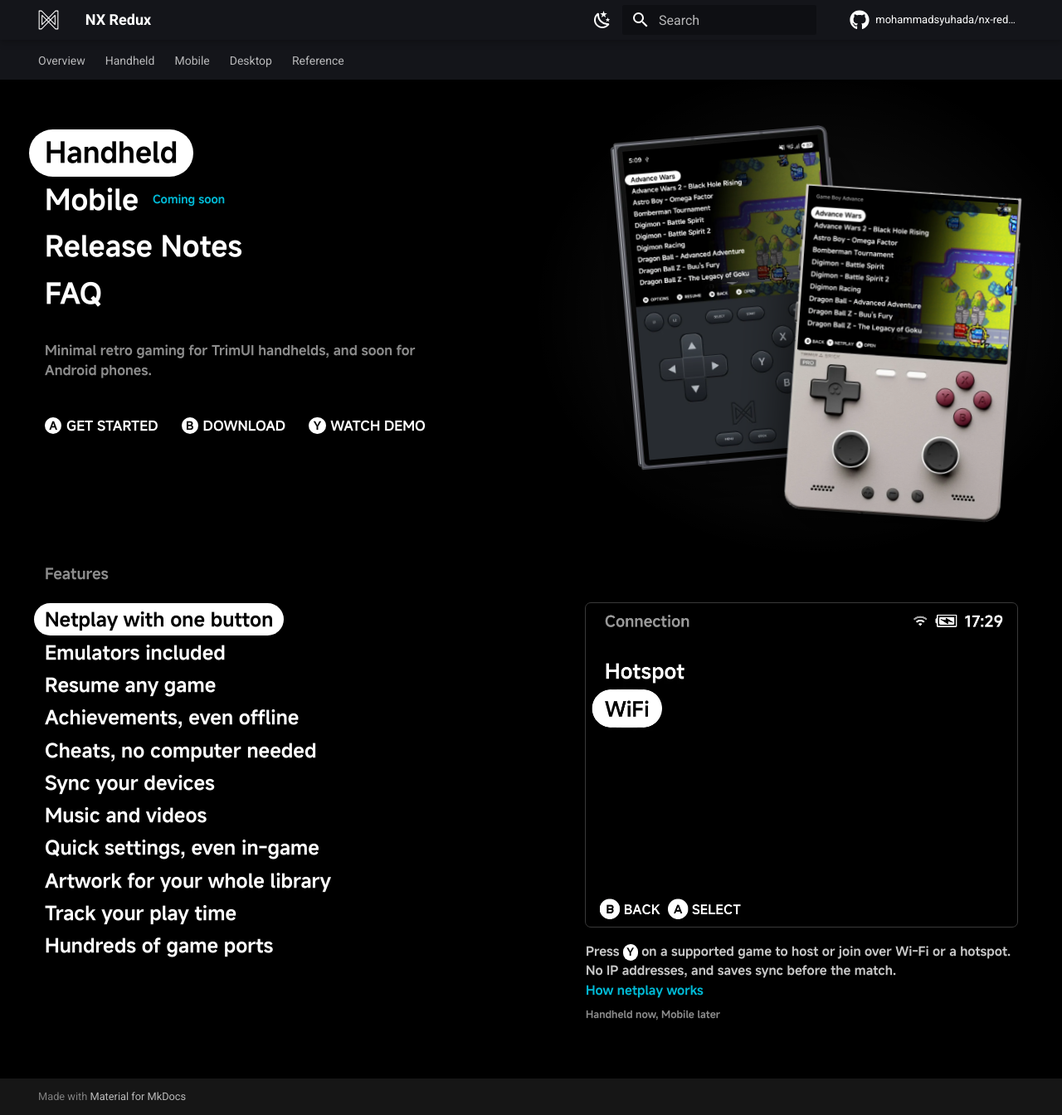
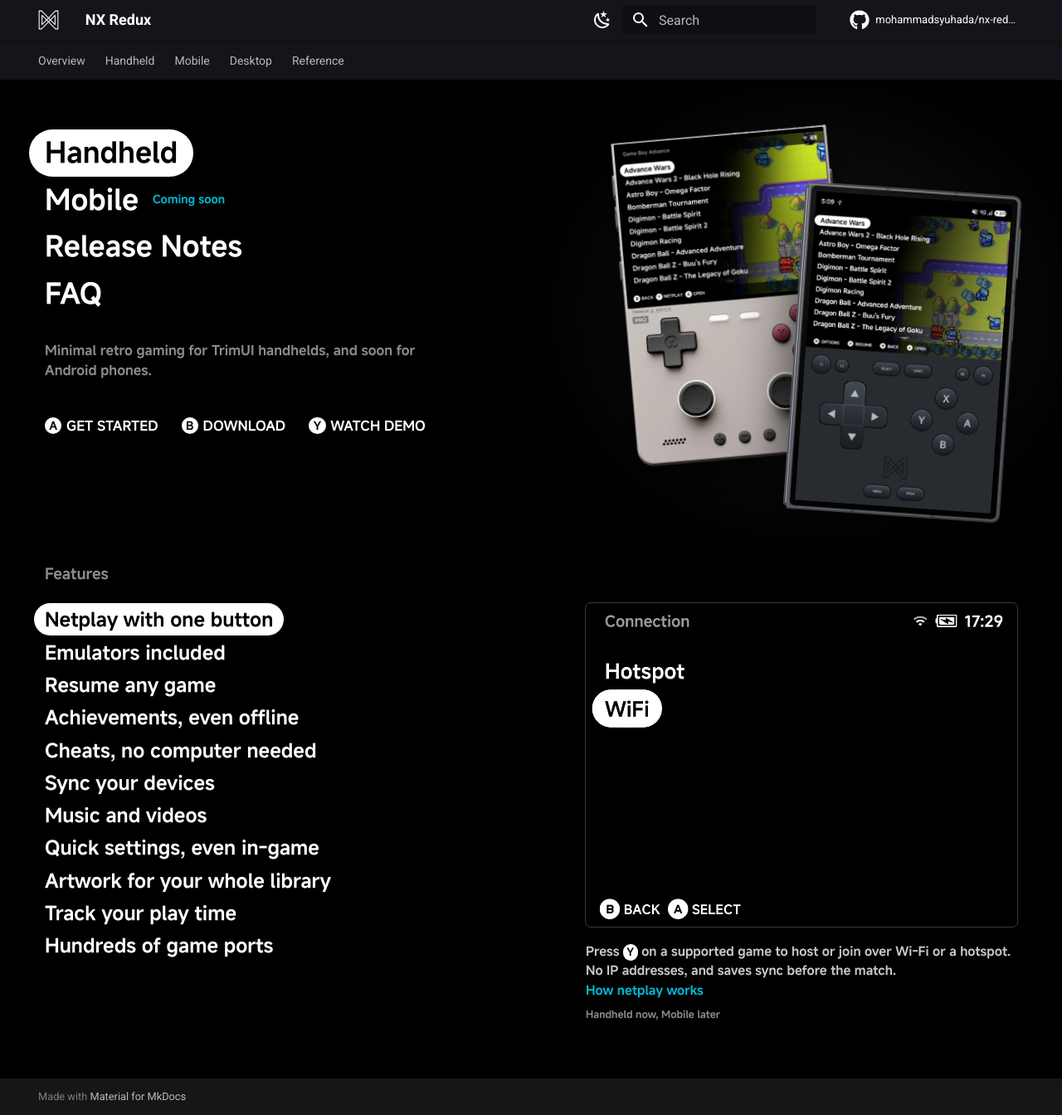
Before and after one commit to mohammadsyuhada/nx-redux-docs, an MkDocs documentation site: the page built from docs/index.md, in a window 1280 px wide and 1344 px high. Shown: the whole window at 83% size. Built offline with MkDocs 1.6.1 and Material for MkDocs 9.7.7, drawn with Linux system fonts in a browser that asks for light colours; comment, search, counter and statistics services are not loaded.

Commit message:
style(site): landing shows the Z Fold in front of the Brick Pro

```diff
--- a/docs/stylesheets/home.css
+++ b/docs/stylesheets/home.css
@@ -102,9 +102,9 @@
   color: var(--nx-grey);
 }
 
-/* Devices: posed together like a product shot. The phone stands behind on
-   the left, tilted back; the Brick Pro stands in front on the right, lower
-   and tilted the other way, covering only the phone's artwork side so its
+/* Devices: posed together like a product shot. The Brick Pro stands behind
+   on the left, tilted back; the phone stands in front on the right, lower
+   and tilted the other way, covering only the Brick's artwork side so its
    menu stays readable. Everything is sized in em so the whole pose scales
    with one font-size per breakpoint. */
 .nx-showcase { justify-self: end; text-align: center; }
@@ -136,8 +136,8 @@
   animation: nx-settle 700ms cubic-bezier(0.2, 0.8, 0.2, 1) both;
 }
 
-.nx-device--mobile { --nx-pose: rotate(-5deg); left: 0.4em; top: 0.3em; }
-.nx-device--handheld { --nx-pose: rotate(4deg); right: 0.2em; bottom: 0; animation-delay: 90ms; }
+.nx-device--handheld { --nx-pose: rotate(-5deg); left: 0.4em; top: 0.3em; }
+.nx-device--mobile { --nx-pose: rotate(4deg); right: 0.2em; bottom: 0; animation-delay: 90ms; }
 
 /* The one moment of motion: on load, each device settles from upright into
    its pose. */
--- a/overrides/home.html
+++ b/overrides/home.html
@@ -28,6 +28,16 @@
 
           <div class="nx-showcase">
             <div class="nx-devices">
+              <figure class="nx-device nx-device--handheld">
+                <div class="nx-device__frame">
+                  <img class="nx-device__photo" src="{{ 'assets/landing/handheld/brick-pro.webp' | url }}"
+                       alt="TrimUI Brick Pro running NX Redux" width="640" height="948">
+                  <div class="nx-device__screen" aria-hidden="true">
+                    <img class="nx-slide is-active" src="{{ 'assets/landing/handheld/main-menu.webp' | url }}" alt="">
+                    <img class="nx-slide" src="{{ 'assets/landing/handheld/game-list.webp' | url }}" alt="" loading="lazy">
+                  </div>
+                </div>
+              </figure>
               <figure class="nx-device nx-device--mobile">
                 <div class="nx-device__frame">
                   <div class="nx-device__screen" aria-hidden="true">
@@ -36,16 +46,6 @@
                   </div>
                   <img class="nx-device__photo" src="{{ 'assets/landing/mobile/zfold8.webp' | url }}"
                        alt="Galaxy Z Fold 8, folded, running NX Redux Mobile on its cover screen" width="537" height="800">
-                </div>
-              </figure>
-              <figure class="nx-device nx-device--handheld">
-                <div class="nx-device__frame">
-                  <img class="nx-device__photo" src="{{ 'assets/landing/handheld/brick-pro.webp' | url }}"
-                       alt="TrimUI Brick Pro running NX Redux" width="640" height="948">
-                  <div class="nx-device__screen" aria-hidden="true">
-                    <img class="nx-slide is-active" src="{{ 'assets/landing/handheld/main-menu.webp' | url }}" alt="">
-                    <img class="nx-slide" src="{{ 'assets/landing/handheld/game-list.webp' | url }}" alt="" loading="lazy">
-                  </div>
                 </div>
               </figure>
             </div>
```
